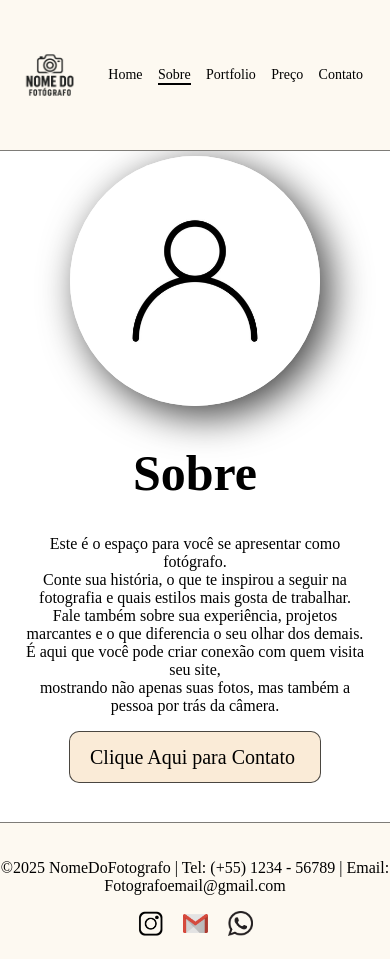
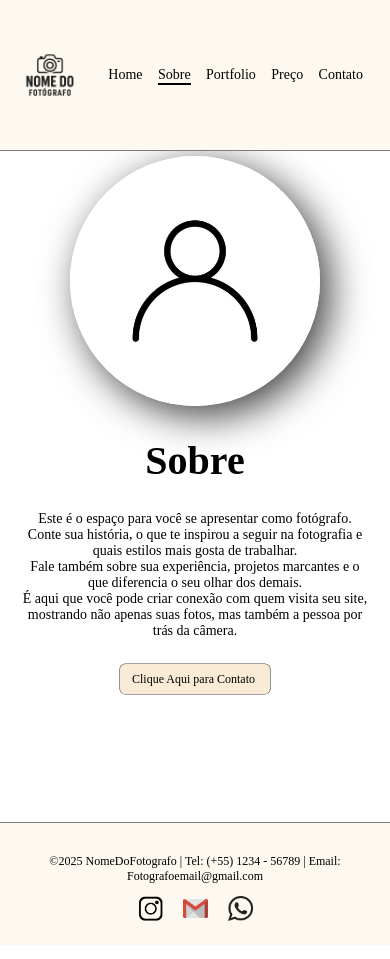
Before and after one commit to moriveira/PortfolioSimulado, a plain HTML site: page about.html in a window 390 px wide. Drawn offline with Linux system fonts and the light colour scheme.

Commit message:
Add files via upload

```diff
--- a/style.css
+++ b/style.css
@@ -578,6 +578,10 @@ footer {
     #layout .pricingsection {
         margin-bottom: -30%;
     }
+    footer {
+        margin-top: 20%;
+        font-size: 12px;
+    }
 }
 
 }
--- a/styleabout.css
+++ b/styleabout.css
@@ -194,6 +194,14 @@ footer {
         width: 400px;
     }
 
+    #abouttext h1 {
+        font-size: 40px;
+    }
+
+    #abouttext p {
+        font-size: 14px;
+    }
+
     #menu #socialmedias {
         display: none;
     }
@@ -216,6 +224,16 @@ footer {
     #menu .logo img {
         width: 60px;
     }
+
+    #abouttext .contactbutton {
+        transform: scale(0.6);
+    }
+
+    footer {
+        margin-top: 20%;
+        font-size: 12px;
+    }
+
 }
 
 @media screen and (max-width: 400px) {
--- a/stylecontact.css
+++ b/stylecontact.css
@@ -170,7 +170,11 @@ footer {
 @media screen and (max-width: 600px) {
 
     #contacttext {
-        padding-top: 20%;
+        padding-top: 35%;
+    }
+
+    #contacttext h1 {
+        font-size: 40px;
     }
 
     #menu #socialmedias {
@@ -206,6 +210,10 @@ footer {
     #menu .logo img {
         width: 60px;
     }
+    footer {
+        margin-top: 20%;
+        font-size: 12px;
+    }
 }
 
 @media screen and (max-width: 400px) {
--- a/styleportfolio.css
+++ b/styleportfolio.css
@@ -167,7 +167,7 @@ footer {
 
     #portfoliotext h1 {
         font-size: 50px;
-        padding-top: 30%;
+        padding-top: 40%;
     }
 
     .gallery {
@@ -196,6 +196,15 @@ footer {
     #menu .logo img {
         width: 60px;
     }
+    footer {
+        margin-top: 20%;
+        font-size: 12px;
+    }
+    main {
+        display: flex;
+        justify-content: center;
+        margin: 3% 10%;
+    }
 }
 
 @media screen and (max-width: 400px) {
--- a/stylepricing.css
+++ b/stylepricing.css
@@ -192,7 +192,8 @@ footer {
 }
 
 @media screen and (max-width: 600px) {
-    #pricingtext { padding-top: 20%; }
+    #pricingtext { padding-top: 35%; }
+    #pricingtext h1 { font-size: 40px; }
     .pricingcontainer { flex-direction: column; }
     #pricingprofile { padding: 10% 0 0 15%; }
     #menu #socialmedias { display: none; }
@@ -206,6 +207,10 @@ footer {
     #menu .logo img {
         width: 60px;
     }
+    footer {
+        margin-top: 20%;
+        font-size: 12px;
+    }
 }
 
 @media screen and (max-width: 400px) {
```
